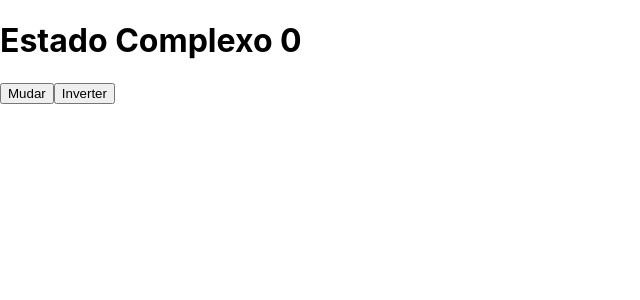
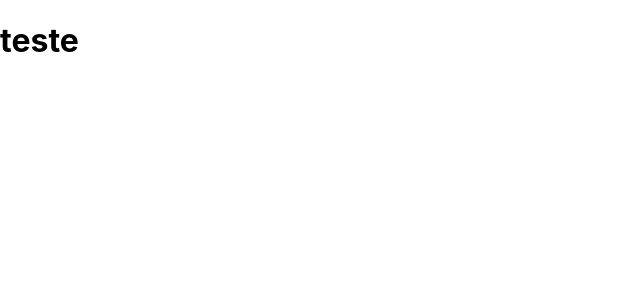
Before and after one commit to GuestRicardo/projectReact2, a React (Create React App) app: page / in a window 1280 px wide. Shown: the top 300 px of the page, without its empty margins (0-640 px from the left). Built offline with nearby package versions, Linux system fonts and the light colour scheme.

Commit message:
formatando

```diff
--- a/src/App.js
+++ b/src/App.js
@@ -34,10 +34,9 @@ function App() {
   const { title, counter, body } = state;
   return (
     <div>
-      <h1>{title} {counter}</h1>
+      <h1>teste</h1>
       {/**este type é muito importante para action, e pode ser passado o quanto for preciso*/}
-      <button onClick={() => dispatch({ type: 'muda', payload: new Date().toLocaleString('pt-BR') })}>Mudar</button>
-      <button onClick={() => dispatch({ type: 'inverter' })}>Inverter</button>
+
     </div>
   );
 }
```
